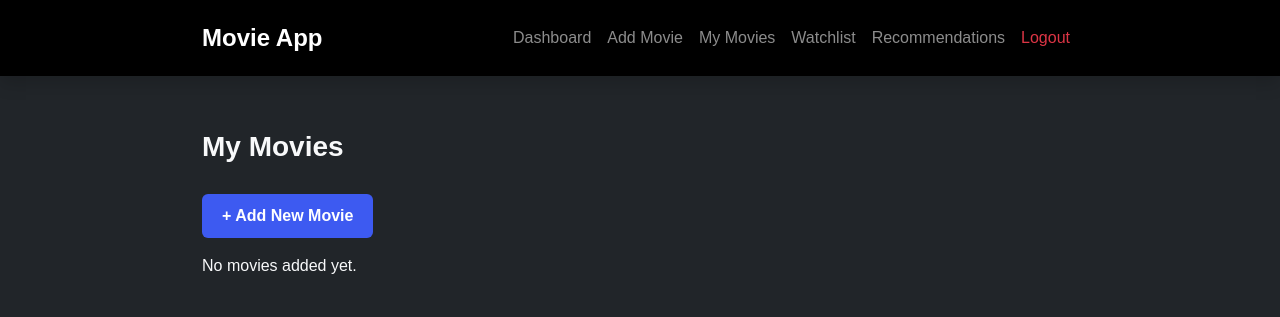
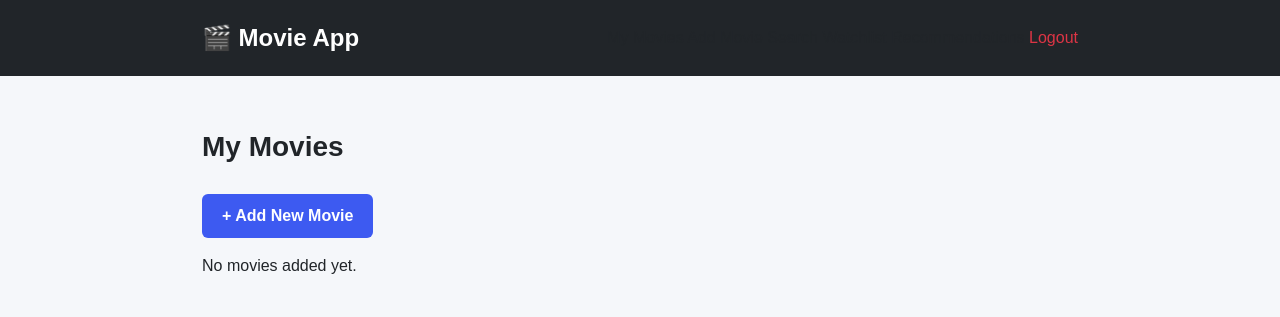
Before and after one commit to arranjan681/ReelLog, a Flask app: page /movies in a window 1280 px wide. Shown: the top 317 px of the page. Run offline with Flask 3, Linux system fonts and the light colour scheme; the visitor is signed in with stand-in values (Sample User, id 1); data that the repository does not hold is empty; parts of the project's set-up code (start-up, migrations or seed data) failed here and were passed over.

Commit message:
Update base.html

```diff
--- a/templates/base.html
+++ b/templates/base.html
@@ -1,43 +1,39 @@
 <!DOCTYPE html>
-<html>
+<html lang="en">
 <head>
     <meta charset="UTF-8">
     <meta name="viewport" content="width=device-width, initial-scale=1.0">
+
     <title>Movie App</title>
 
-    <!-- Bootstrap -->
     <link href="https://cdn.jsdelivr.net/npm/bootstrap@5.3.3/dist/css/bootstrap.min.css" rel="stylesheet">
-
-    <!-- Custom CSS -->
     <link rel="stylesheet" href="{{ url_for('static', filename='style.css') }}">
 </head>
-<body class="bg-dark text-light">
 
-    <!-- NAVBAR -->
-    <nav class="navbar navbar-expand-lg navbar-dark bg-black shadow">
-        <div class="container">
-            <a class="navbar-brand fw-bold" href="{{ url_for('dashboard') }}">Movie App</a>
+<body>
+
+<nav class="navbar navbar-dark bg-dark">
+    <div class="container d-flex justify-content-between">
+        <a class="navbar-brand" href="{{ url_for('dashboard') }}">🎬 Movie App</a>
 
         {% if current_user.is_authenticated %}
-            <div class="navbar-nav ms-auto">
-                <a class="nav-link" href="{{ url_for('dashboard') }}">Dashboard</a>
-                <a class="nav-link" href="{{ url_for('add_movie') }}">Add Movie</a>
-                <a class="nav-link" href="{{ url_for('movies') }}">My Movies</a>
-                <a class="nav-link" href="{{ url_for('watchlist') }}">Watchlist</a>
-                <a class="nav-link" href="{{ url_for('recommendations') }}">Recommendations</a>
-                <a class="nav-link text-danger" href="{{ url_for('logout') }}">Logout</a>
+        <div>
+            <a href="{{ url_for('movies') }}" class="nav-link d-inline">My Movies</a>
+            <a href="{{ url_for('add_movie') }}" class="nav-link d-inline">Add Movie</a>
+            <a href="{{ url_for('search') }}" class="nav-link d-inline">Search</a>
+            <a href="{{ url_for('watchlist') }}" class="nav-link d-inline">Watchlist</a>
+            <a href="{{ url_for('recommendations') }}" class="nav-link d-inline">Recommendations</a>
+            <a href="{{ url_for('logout') }}" class="nav-link text-danger d-inline">Logout</a>
         </div>
         {% endif %}
     </div>
 </nav>
 
 <div class="container py-4">
-
-        <!-- Flash Messages -->
     {% with messages = get_flashed_messages() %}
         {% if messages %}
-                {% for message in messages %}
-                    <div class="alert alert-info">{{ message }}</div>
+            {% for msg in messages %}
+                <div class="alert alert-info">{{ msg }}</div>
             {% endfor %}
         {% endif %}
     {% endwith %}
```
Lines whose indentation alone changed are shown as unchanged.
